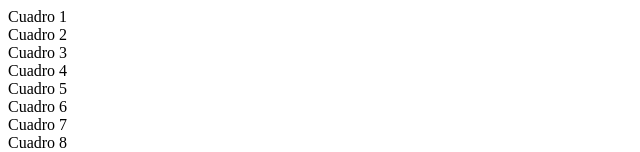
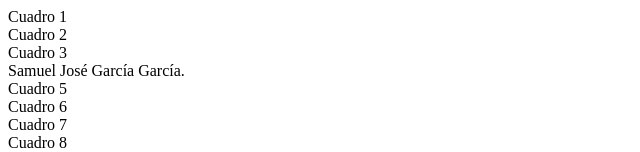
Before and after one commit to srsempere/examen-GGSJ, a plain HTML site: page index.html in a window 1280 px wide. Shown: the top 152 px of the page, without its empty margins (0-640 px from the left). Drawn offline with Linux system fonts and the light colour scheme.

Commit message:
Añadido el profesor // He puesto el nombre Samuel Jose Garcia Garcia en el cuadro 4

```diff
--- a/index.html
+++ b/index.html
@@ -11,7 +11,7 @@
         <div class="col-6 bg-danger">Cuadro 1</div>
         <div class="col-6 bg-danger">Cuadro 2</div>
         <div class="col-6 bg-danger">Cuadro 3</div>
-        <div class="col-6 bg-danger">Cuadro 4</div>
+        <div class="col-6 bg-danger">Samuel José García García.</div>
     </div>
     <div class="row">
         <div class="col-6 bg-danger">Cuadro 5</div>
```
Also changed, not shown: 1 other file.
